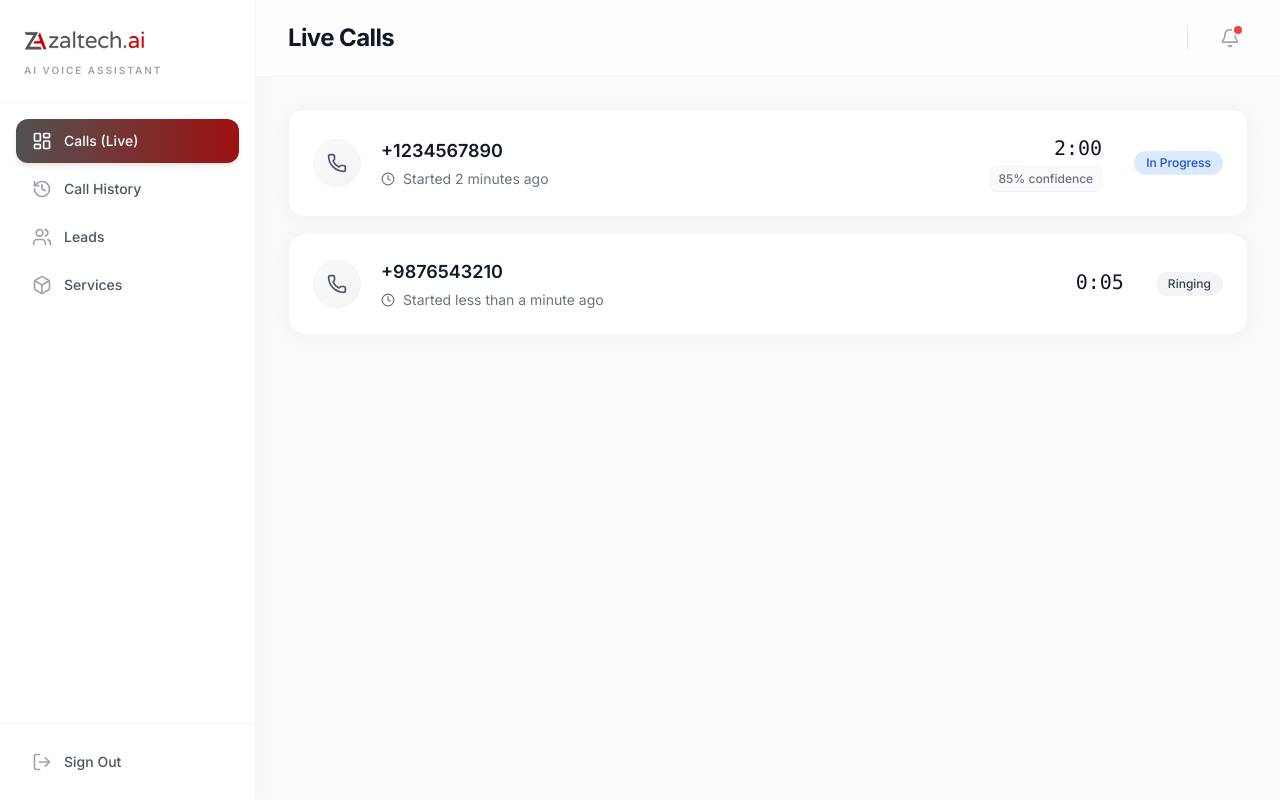
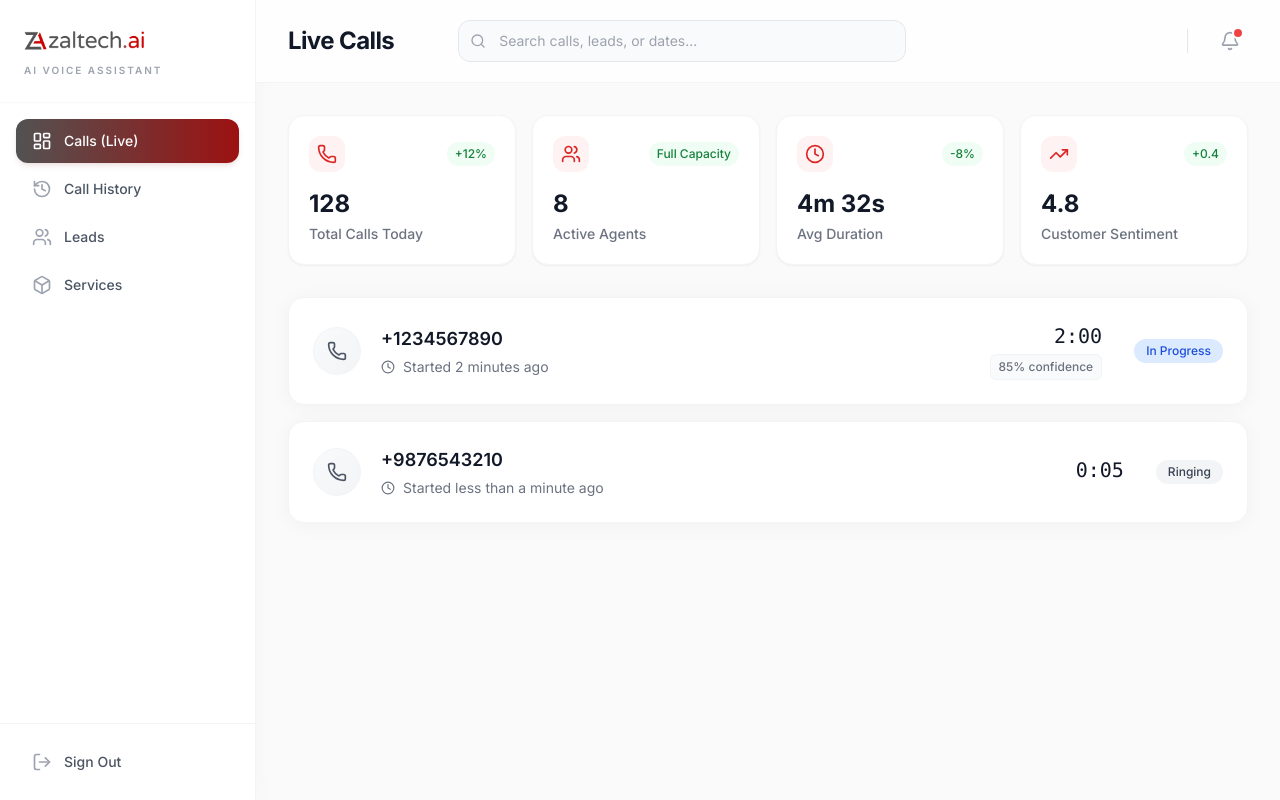
Before and after one commit to tajzaltech/Frontend-Zaltech-inbound-, a React (Vite) app: page /signin in a window 1280 px wide. Both pictures are taken after typing "name@example.com", "Sample123" into the empty fields and a click on the button "Sign in". Built offline with nearby package versions, Linux system fonts and the light colour scheme.

Commit message:
fix: resolve WhatsApp sharing issues, standardize component property names, and clean up Sales Tracker UI

```diff
--- a/src/components/dashboard/StatsOverview.tsx
+++ b/src/components/dashboard/StatsOverview.tsx
@@ -8,8 +8,8 @@ export function StatsOverview() {
             change: '+12%',
             isPositive: true,
             icon: Phone,
-            color: 'text-blue-600',
-            bg: 'bg-blue-50'
+            color: 'text-red-600',
+            bg: 'bg-red-50'
         },
         {
             label: 'Active Agents',
@@ -17,8 +17,8 @@ export function StatsOverview() {
             change: 'Full Capacity',
             isPositive: true,
             icon: Users,
-            color: 'text-purple-600',
-            bg: 'bg-purple-50'
+            color: 'text-red-600',
+            bg: 'bg-red-50'
         },
         {
             label: 'Avg Duration',
@@ -26,8 +26,8 @@ export function StatsOverview() {
             change: '-8%',
             isPositive: true, // shorter duration can be good
             icon: Clock,
-            color: 'text-orange-600',
-            bg: 'bg-orange-50'
+            color: 'text-red-600',
+            bg: 'bg-red-50'
         },
         {
             label: 'Customer Sentiment',
@@ -35,8 +35,8 @@ export function StatsOverview() {
             change: '+0.4',
             isPositive: true,
             icon: TrendingUp,
-            color: 'text-green-600',
-            bg: 'bg-green-50'
+            color: 'text-red-600',
+            bg: 'bg-red-50'
         }
     ];
 
--- a/src/components/layout/Header.tsx
+++ b/src/components/layout/Header.tsx
@@ -1,4 +1,4 @@
-import { Bell, Menu } from 'lucide-react';
+import { Bell, Menu, Search } from 'lucide-react';
 import { useNotificationStore } from '../../store/notificationStore';
 import { useUIStore } from '../../store/uiStore';
 import { useState } from 'react';
@@ -16,14 +16,24 @@ export function Header({ title, actions }: HeaderProps) {
 
     return (
         <div className="bg-white/80 backdrop-blur-md border-b border-gray-100 px-4 lg:px-8 py-4 lg:py-5 flex items-center justify-between sticky top-0 z-20">
-            <div className="flex items-center gap-3 lg:gap-8">
+            <div className="flex items-center gap-3 lg:gap-8 flex-1">
                 <button
                     onClick={toggleSidebar}
                     className="lg:hidden p-2 -ml-2 text-gray-600 hover:bg-gray-100 rounded-lg"
                 >
                     <Menu className="w-6 h-6" />
                 </button>
-                <h1 className="text-xl lg:text-2xl font-bold text-gray-900 tracking-tight truncate">{title}</h1>
+                <h1 className="text-xl lg:text-2xl font-bold text-gray-900 tracking-tight truncate w-auto shrink-0">{title}</h1>
+
+                {/* Universal Search Bar */}
+                <div className="hidden md:flex max-w-md w-full ml-8 relative group">
+                    <Search className="absolute left-3 top-1/2 -translate-y-1/2 w-4 h-4 text-gray-400 group-focus-within:text-primary-start transition-colors" />
+                    <input
+                        type="text"
+                        placeholder="Search calls, leads, or dates..."
+                        className="w-full pl-10 pr-4 py-2.5 bg-gray-50 border border-gray-200 rounded-xl focus:bg-white focus:ring-2 focus:ring-primary-start/20 focus:border-primary-start transition-all outline-none text-sm"
+                    />
+                </div>
             </div>
 
             <div className="flex items-center gap-6">
--- a/src/pages/CallDetail/CallDetail.tsx
+++ b/src/pages/CallDetail/CallDetail.tsx
@@ -231,40 +231,28 @@ export function CallDetail() {
                                     <div className="space-y-3">
                                         <button
                                             onClick={() => setIsEmailModalOpen(true)}
-                                            className="w-full flex items-center justify-between px-4 py-3 bg-white border border-gray-200 rounded-xl hover:bg-gray-50 hover:border-gray-300 transition-all group shadow-sm"
+                                            className="w-full flex items-center justify-center gap-3 px-4 py-3 bg-red-600 text-white rounded-xl hover:bg-red-700 transition-all font-medium shadow-sm hover:shadow-md active:scale-95"
                                         >
-                                            <div className="flex items-center gap-3">
-                                                <div className="p-2 bg-blue-50 text-blue-600 rounded-lg group-hover:bg-blue-100 transition-colors">
-                                                    <Mail className="w-4 h-4" />
-                                                </div>
-                                                <span className="font-medium text-gray-700">Email Summary</span>
-                                            </div>
+                                            <Mail className="w-5 h-5" />
+                                            <span>Email Summary</span>
                                         </button>
 
                                         {isActiveCall && (
                                             <>
                                                 <button
                                                     onClick={() => setIsTransferModalOpen(true)}
-                                                    className="w-full flex items-center justify-between px-4 py-3 bg-white border border-gray-200 rounded-xl hover:bg-gray-50 hover:border-gray-300 transition-all group shadow-sm"
+                                                    className="w-full flex items-center justify-center gap-3 px-4 py-3 bg-red-600 text-white rounded-xl hover:bg-red-700 transition-all font-medium shadow-sm hover:shadow-md active:scale-95"
                                                 >
-                                                    <div className="flex items-center gap-3">
-                                                        <div className="p-2 bg-purple-50 text-purple-600 rounded-lg group-hover:bg-purple-100 transition-colors">
-                                                            <UserPlus className="w-4 h-4" />
-                                                        </div>
-                                                        <span className="font-medium text-gray-700">Transfer to Human</span>
-                                                    </div>
+                                                    <UserPlus className="w-5 h-5" />
+                                                    <span>Transfer to Human</span>
                                                 </button>
 
                                                 <button
                                                     onClick={handleEndCall}
-                                                    className="w-full flex items-center justify-between px-4 py-3 bg-white border border-red-100 rounded-xl hover:bg-red-50 hover:border-red-200 transition-all group shadow-sm"
+                                                    className="w-full flex items-center justify-center gap-3 px-4 py-3 bg-white border-2 border-red-100 text-red-600 rounded-xl hover:bg-red-50 hover:border-red-200 transition-all font-medium active:scale-95"
                                                 >
-                                                    <div className="flex items-center gap-3">
-                                                        <div className="p-2 bg-red-50 text-red-600 rounded-lg group-hover:bg-red-100 transition-colors">
-                                                            <MicOff className="w-4 h-4" />
-                                                        </div>
-                                                        <span className="font-medium text-red-600">End Call</span>
-                                                    </div>
+                                                    <MicOff className="w-5 h-5" />
+                                                    <span>End Call</span>
                                                 </button>
                                             </>
                                         )}
@@ -272,11 +260,11 @@ export function CallDetail() {
                                         <button
                                             onClick={() => setIsBookingModalOpen(true)}
                                             disabled={!canBook}
-                                            className="w-full mt-4 flex items-center justify-center gap-2 px-4 py-4 bg-gradient-primary text-white rounded-xl shadow-lg shadow-red-900/20 hover:shadow-xl hover:scale-[1.02] transform transition-all disabled:opacity-50 disabled:cursor-not-allowed disabled:hover:scale-100"
+                                            className="w-full flex items-center justify-center gap-3 px-4 py-3 bg-red-600 text-white rounded-xl hover:bg-red-700 transition-all font-medium shadow-sm hover:shadow-md active:scale-95 disabled:opacity-50 disabled:cursor-not-allowed disabled:transform-none"
                                             title={!canBook ? 'Booking requires caller confirmation' : ''}
                                         >
                                             <Calendar className="w-5 h-5" />
-                                            <span className="font-semibold">Create Booking</span>
+                                            <span>Create Booking</span>
                                         </button>
                                     </div>
                                 </div>
--- a/src/pages/CallsLive/CallsLive.tsx
+++ b/src/pages/CallsLive/CallsLive.tsx
@@ -3,6 +3,7 @@ import { useNavigate } from 'react-router-dom';
 import { callsApi } from '../../api/calls';
 import { Header } from '../../components/layout/Header';
 import { StatusBadge } from '../../components/ui/StatusBadge';
+import { StatsOverview } from '../../components/dashboard/StatsOverview';
 import { Phone, Clock } from 'lucide-react';
 import { formatDistanceToNow } from 'date-fns';
 
@@ -37,6 +38,8 @@ export function CallsLive() {
             <Header title="Live Calls" />
 
             <div className="flex-1 p-4 lg:p-8 overflow-auto">
+                <StatsOverview />
+
                 {calls.length === 0 ? (
                     <div className="card text-center py-16 flex flex-col items-center">
                         <div className="w-16 h-16 bg-gray-50 rounded-full flex items-center justify-center mb-4">
```
